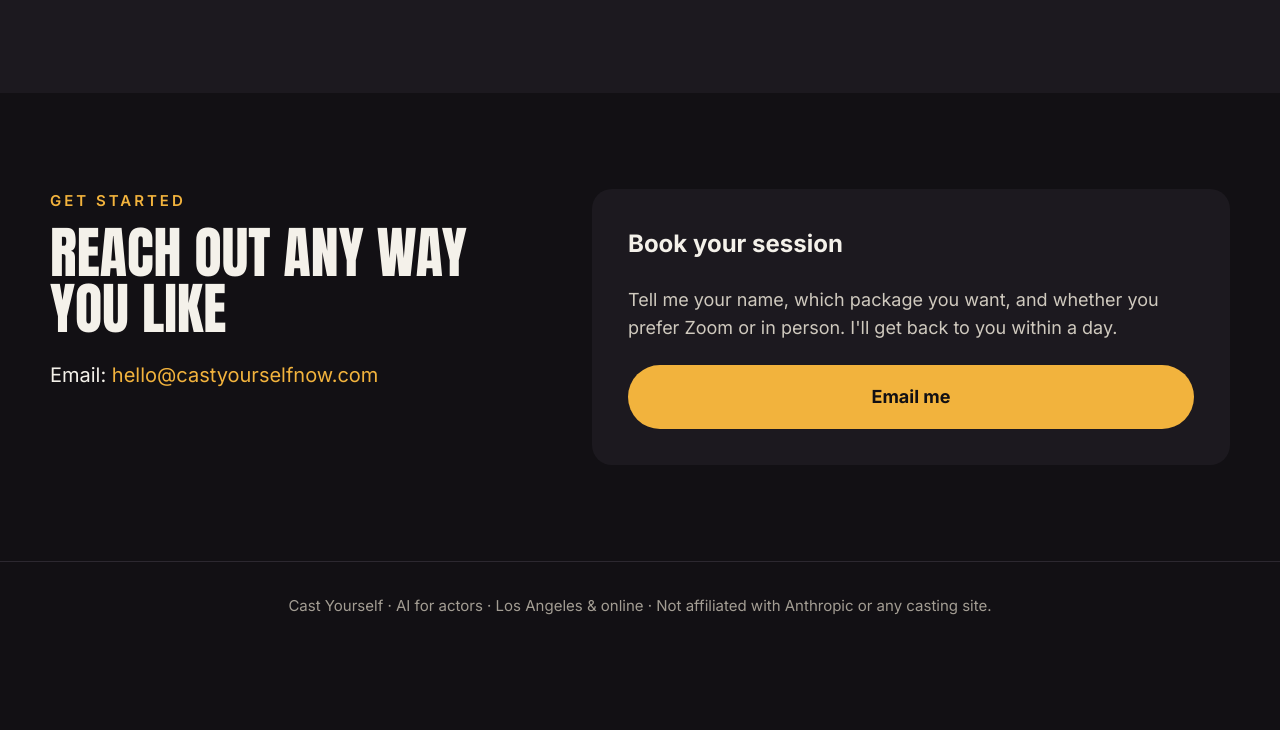
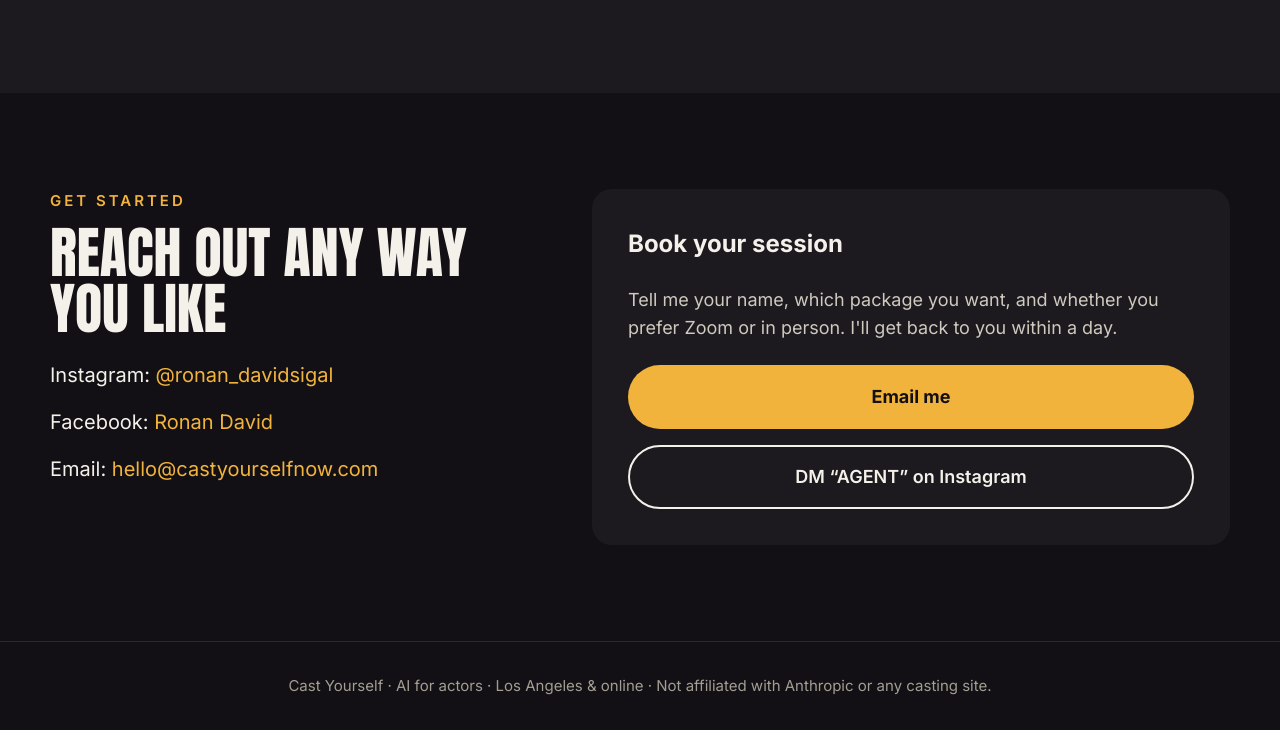
Before and after one commit to Rusigal/castyourselfnow, a plain HTML site: page index.html in a window 1280 px wide. Shown: the part 4901-5631 px from the top of the page. Before the commit the page ends 5551 px from the top, so only its background shows below. Drawn offline with Linux system fonts and the light colour scheme.

Commit message:
Add Instagram and Facebook contact links
Co-Authored-By: Claude Opus 5.5 <noreply@anthropic.com>
Claude-Session: https://claude.ai/code/session_01L1fmQc3Sawsi7gLPA6HTBm

```diff
--- a/index.html
+++ b/index.html
@@ -198,13 +198,16 @@ a{color:#F2B33D}a:hover{opacity:.9}
 <p style="margin: 0 0 12px; font-size: 15px; font-weight: 600; letter-spacing: 3px; color: #F2B33D">GET STARTED</p>
 <h2 style="margin: 0 0 24px; font-family: Anton, Impact, sans-serif; font-weight: 400; font-size: 56px; line-height: 1; text-transform: uppercase">Reach out any way you like</h2>
 <div style="display: flex; flex-direction: column; gap: 16px; font-size: 20px">
-<a href="#" style="color: #F4F1EA; text-decoration: none">Email: <span style="color: #F2B33D">hello@castyourselfnow.com</span></a>
+<a href="https://instagram.com/ronan_davidsigal" style="color: #F4F1EA; text-decoration: none">Instagram: <span style="color: #F2B33D">@ronan_davidsigal</span></a>
+<a href="https://facebook.com/ronnen.sigal" style="color: #F4F1EA; text-decoration: none">Facebook: <span style="color: #F2B33D">Ronan David</span></a>
+<a href="mailto:hello@castyourselfnow.com" style="color: #F4F1EA; text-decoration: none">Email: <span style="color: #F2B33D">hello@castyourselfnow.com</span></a>
 </div>
 </div>
 <div style="flex: 1 1 420px; background: #1C191F; border-radius: 20px; padding: 36px; display: flex; flex-direction: column; gap: 16px">
 <h3 style="margin:0 0 8px;font-size:24px">Book your session</h3>
 <p style="margin:0 0 8px;color:#CFC9BE">Tell me your name, which package you want, and whether you prefer Zoom or in person. I'll get back to you within a day.</p>
 <a href="mailto:hello@castyourselfnow.com?subject=Cast%20Yourself%20booking" style="display:block;text-align:center;background:#F2B33D;color:#121014;padding:18px;border-radius:999px;font-weight:700;text-decoration:none;font-size:18px">Email me</a>
+<a href="https://ig.me/m/ronan_davidsigal" style="display:block;text-align:center;border:2px solid #F4F1EA;color:#F4F1EA;padding:16px;border-radius:999px;font-weight:600;text-decoration:none;font-size:18px">DM “AGENT” on Instagram</a>
 </div>
 </div>
 </section>
```
